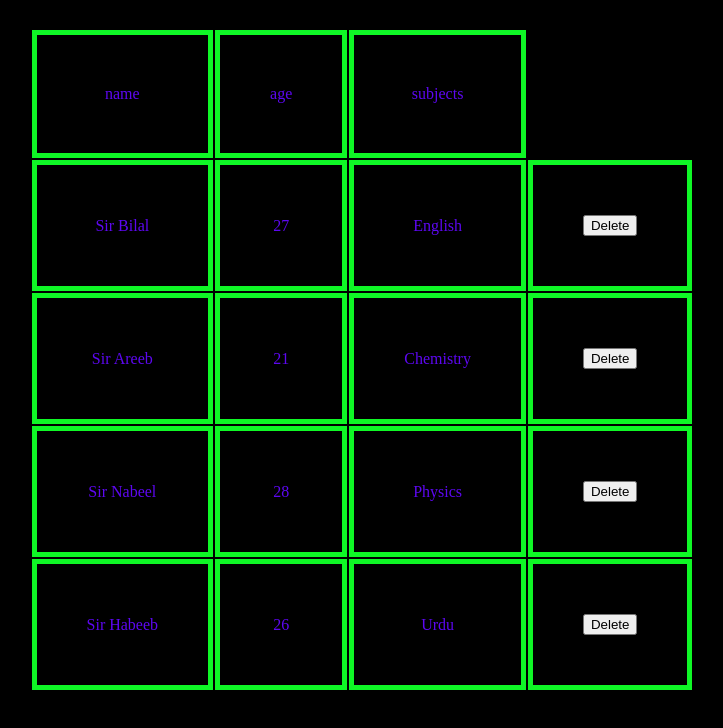
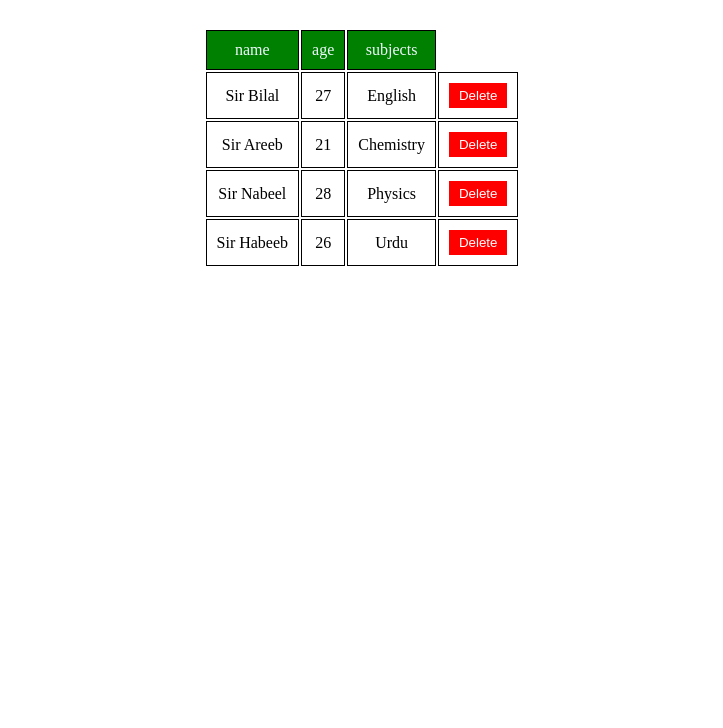
Before and after one commit to MuhammadShameel/Javascript-Project, a plain HTML site: page index.html in a window 1280 px wide. Shown: the whole page, without its empty margins (278-1001 px from the left). Drawn offline with Linux system fonts and the light colour scheme.

Commit message:
seprate thead
I applied some CSS on thead

```diff
--- a/style.css
+++ b/style.css
@@ -1,7 +1,5 @@
 body {
-  text-align: center;
-  color: rgb(93, 7, 241);
-  background-color: black;
+  text-align: center !important;
 }
 
 div {
@@ -14,12 +12,16 @@ div {
 }
 th,
 td {
-  border: 5px solid rgb(15, 247, 38);
-  padding: 50px;
+  border: 1px solid black !important;
+  padding: 10px;
 }
-td:hover {
+button {
   color: white;
-  background-color: rgb(93, 7, 241);
-  border: 5px solid rgb(93, 7, 241);
-  box-shadow: white 0px 5px 15px;
+  background-color: red;
+  padding: 5px 10px;
+  border: none;
 }
+thead {
+  background-color: green;
+  color: aliceblue;
+}
```
